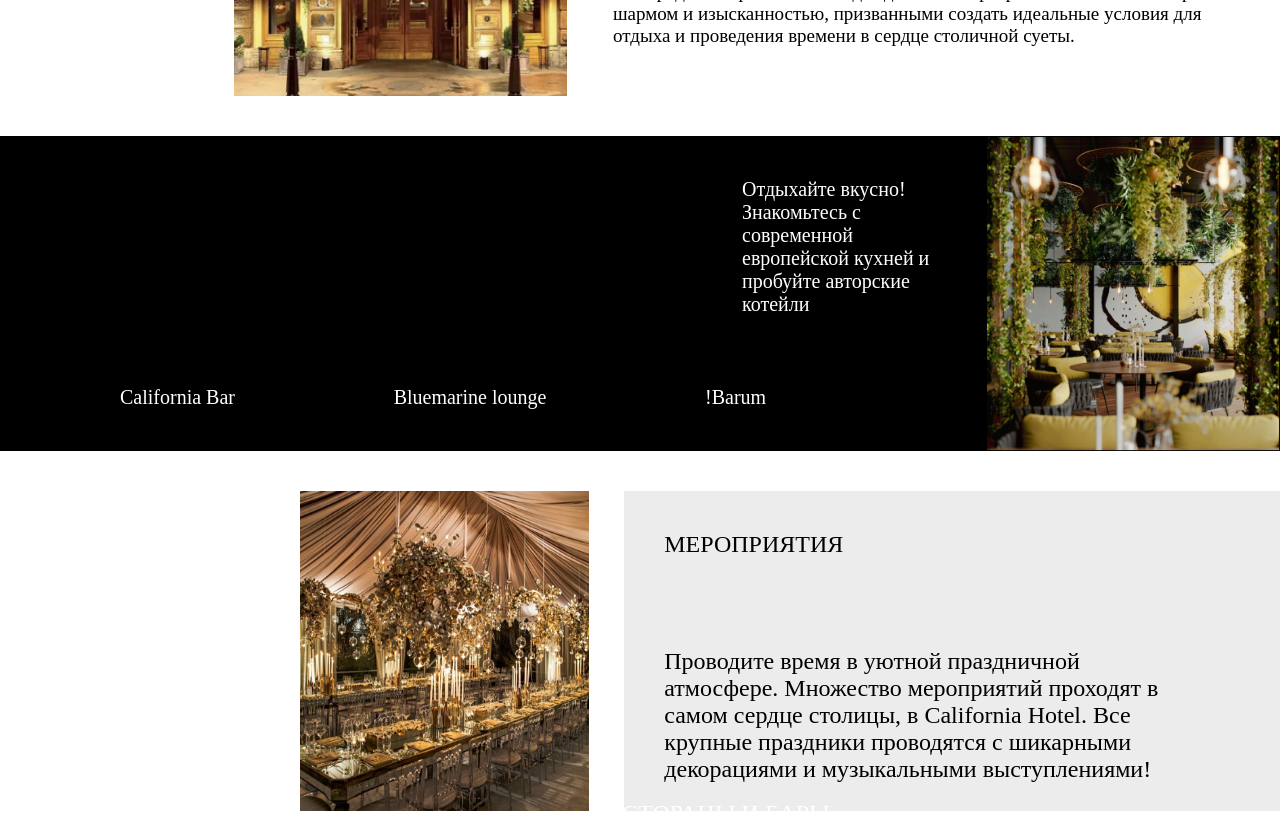
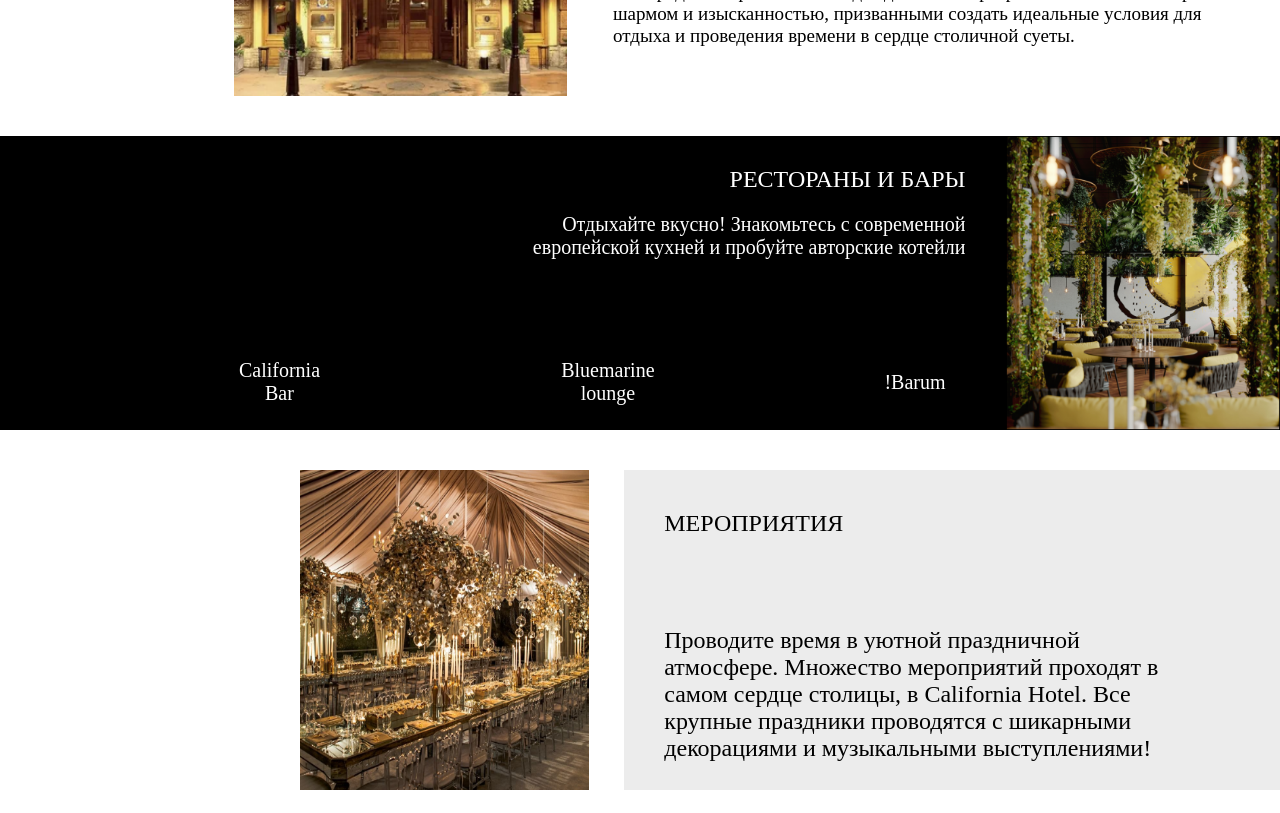
Before and after one commit to shotyyyy/Hotel-California, a React (Vite) app in the folder hotel_front/: page / in a window 1280 px wide. Shown: the part 1540-2353 px from the top of the page. Built offline with nearby package versions, Linux system fonts and the light colour scheme.

Commit message:
изменение класс бары

```diff
--- a/hotel_front/src/commponents/Bars/Bars.jsx
+++ b/hotel_front/src/commponents/Bars/Bars.jsx
@@ -14,11 +14,17 @@ const Bars = () => {
           </div>
           <div className="bars_name">
             <div className="border1"></div>
+            <span className="rest-name">California Bar</span>
+            <div className="border2"></div>
+            <span className="rest-name">Bluemarine lounge</span>
+            <div className="border3"></div>
+            <span className="rest-name">!Barum</span>
+            {/* <div className="border1"></div>
             <div>California Bar</div>
             <div className="border2"></div>
             <div>Bluemarine lounge</div>
             <div className="border3"></div>
-            <div>!Barum</div>
+            <div>!Barum</div> */}
           </div>
         </div>
         <div className="bars_img">
--- a/hotel_front/src/commponents/Bars/bars.css
+++ b/hotel_front/src/commponents/Bars/bars.css
@@ -1,63 +1,83 @@
 .bars {
+  max-width: 1440px;
+  display: flex;
+  justify-content: flex-end;
   margin-top: 40px;
   background-color: black;
 }
 
 .bars_body {
   display: flex;
-  align-items: center;
+  /* align-items:flex-end; */
 }
 
 .bars_text {
+  text-align: left;
+  padding-top: 30px;
+  box-sizing: border-box;
   color: #fff;
 }
 
 .bars_title {
-  position: absolute;
-  top: 2340px;
-  right: 450px;
+  display: flex;
+  justify-content: flex-end;
+
+
   font-size: 24px;
 }
 
 .bars_desc {
+  text-align: right;
+  display: flex;
+  padding-top: 20px;
+  justify-content: flex-end;
   font-size: 20px;
-  margin-left: 742px;
 }
 
 .bars_name {
+  width: 100%;
+  padding-top: 100px;
+  padding-right: 20px;
+  padding-left: 20px;
   display: flex;
+  /* align-items: center;
+  vertical-align: bottom;
+  justify-content: space-between;
+  font-size: 20px; */
+}
+
+.rest-name {
+  display: flex;
+  text-align: center;
   align-items: center;
+  font-size: 20px;
   justify-content: space-between;
-  margin-top: 70px;
-  margin-right: 190px;
-  margin-left: 120px;
-  font-size: 20px;
+  vertical-align: bottom;
 }
 
 .bars_img {
-  margin-left: 30px;
+  display: flex;
+  justify-content: flex-end;
+  margin-left: 40px;
 }
 
 .border1 {
   width: 230px;
   right: 489px;
-  position: absolute;
-  top: 2520px;
+  position: relative;
   border-bottom: 4px solid white;
 }
 
 .border2 {
   width: 230px;
   right: 853px;
-  position: absolute;
-  top: 2520px;
+  position: relative;
   border-bottom: 4px solid white;
 }
 
 .border3 {
   width: 230px;
   right: 1243px;
-  position: absolute;
-  top: 2520px;
+  position: relative;
   border-bottom: 4px solid white;
 }
--- a/hotel_front/src/commponents/InMoscow/inMoscow.css
+++ b/hotel_front/src/commponents/InMoscow/inMoscow.css
@@ -21,7 +21,7 @@
 
 .border-right {
   margin: auto 10px;
-  border-bottom: 4px solid black;
+  border-bottom: 3px solid black;
   width: 190px;
 }
 
```
